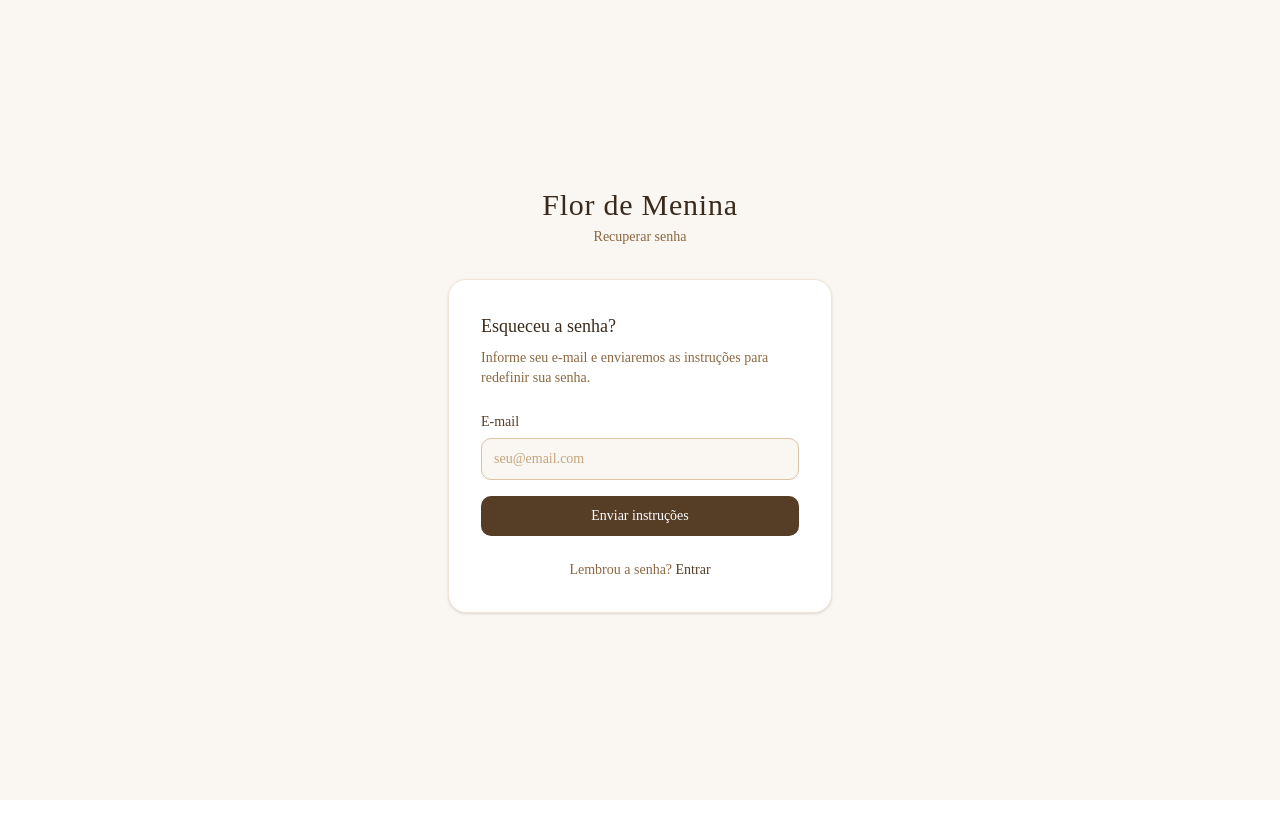
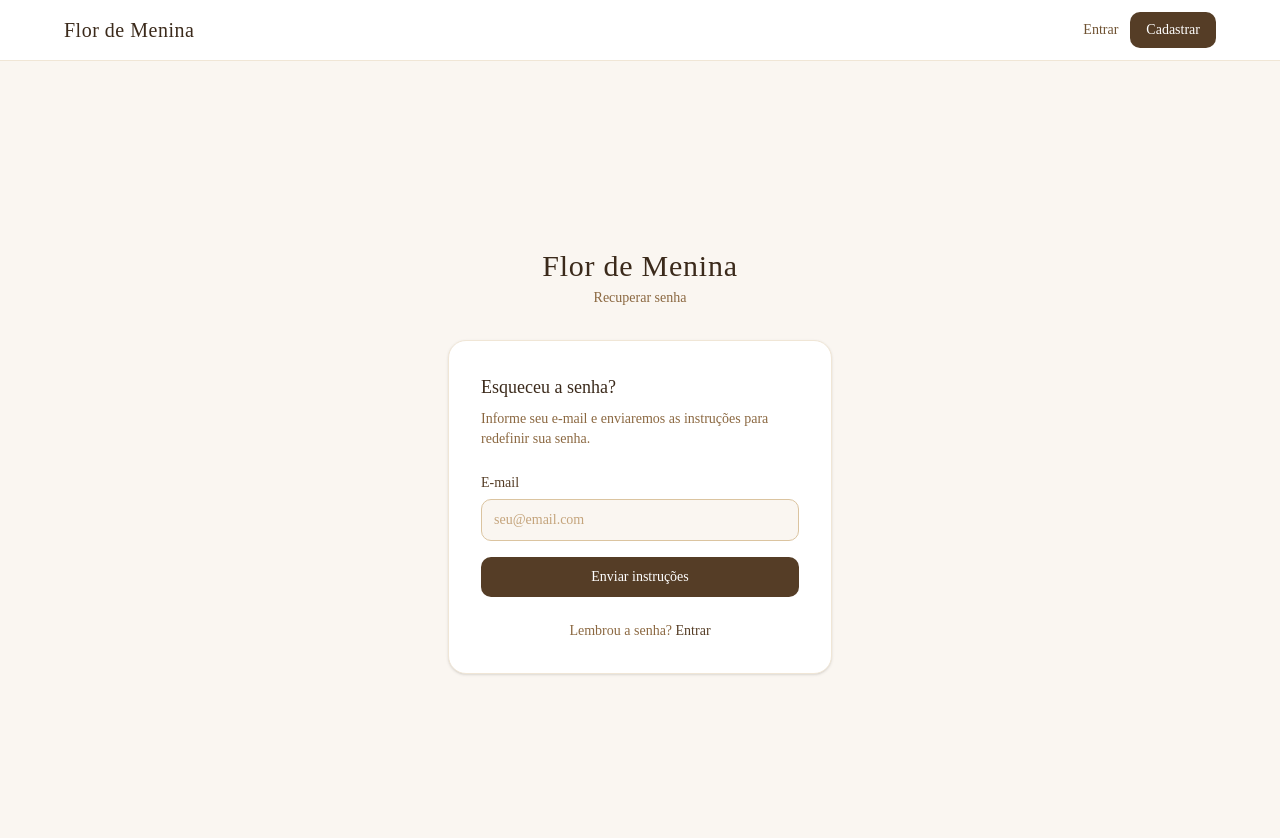
Before and after one commit to limvex/flor-de-menina, a Next.js app in the folder apps/web/: page /recuperar-senha in a window 1280 px wide. Shown: the top 838 px of the page. Before the commit the page ends 800 px from the top, so only its background shows below. Built offline with nearby package versions, Linux system fonts and the light colour scheme; no server answers.

Commit message:
feat(web): header temporário com estado de auth + AuthProvider no layout raiz

```diff
--- a/apps/web/package.json
+++ b/apps/web/package.json
@@ -14,15 +14,18 @@
     "@flor/database": "workspace:*",
     "@flor/types": "workspace:*",
     "@flor/ui": "workspace:*",
+    "@hookform/resolvers": "^5.2.2",
     "class-variance-authority": "^0.7.1",
     "clsx": "^2.1.1",
     "lucide-react": "^1.14.0",
     "next": "16.2.4",
     "react": "19.2.4",
     "react-dom": "19.2.4",
+    "react-hook-form": "^7.75.0",
     "shadcn": "^4.7.0",
     "tailwind-merge": "^3.5.0",
-    "tw-animate-css": "^1.4.0"
+    "tw-animate-css": "^1.4.0",
+    "zod": "^4.4.3"
   },
   "devDependencies": {
     "@tailwindcss/postcss": "^4",
--- a/apps/web/src/app/layout.tsx
+++ b/apps/web/src/app/layout.tsx
@@ -1,6 +1,8 @@
 import type { Metadata } from 'next';
 import { Geist, Geist_Mono } from 'next/font/google';
 import './globals.css';
+import { AuthProvider } from '@/lib/auth/auth-context';
+import { HeaderTemp } from '@/components/header-temp';
 
 const geistSans = Geist({
   variable: '--font-geist-sans',
@@ -13,8 +15,8 @@ const geistMono = Geist_Mono({
 });
 
 export const metadata: Metadata = {
-  title: 'Create Next App',
-  description: 'Generated by create next app',
+  title: 'Flor de Menina',
+  description: 'Moda feminina com estilo e personalidade',
 };
 
 export default function RootLayout({
@@ -23,8 +25,13 @@ export default function RootLayout({
   children: React.ReactNode;
 }>) {
   return (
-    <html lang="en" className={`${geistSans.variable} ${geistMono.variable} h-full antialiased`}>
-      <body className="min-h-full flex flex-col">{children}</body>
+    <html lang="pt-BR" className={`${geistSans.variable} ${geistMono.variable} h-full antialiased`}>
+      <body className="min-h-full flex flex-col">
+        <AuthProvider>
+          <HeaderTemp />
+          <main className="flex-1">{children}</main>
+        </AuthProvider>
+      </body>
     </html>
   );
 }
--- /dev/null
+++ b/apps/web/src/components/header-temp.tsx
@@ -0,0 +1,92 @@
+'use client';
+
+import { useState } from 'react';
+import Link from 'next/link';
+import { useAuth } from '@/lib/auth/use-auth';
+
+export function HeaderTemp() {
+  const { user, loading, logout } = useAuth();
+  const [menuOpen, setMenuOpen] = useState(false);
+
+  if (loading) {
+    return (
+      <header className="bg-white border-b border-flor-100 px-4 py-3">
+        <div className="max-w-6xl mx-auto flex items-center justify-between">
+          <Link href="/" className="font-serif text-xl text-flor-800 tracking-wide">
+            Flor de Menina
+          </Link>
+          <div className="w-20 h-4 bg-flor-100 rounded animate-pulse" />
+        </div>
+      </header>
+    );
+  }
+
+  return (
+    <header className="bg-white border-b border-flor-100 px-4 py-3">
+      <div className="max-w-6xl mx-auto flex items-center justify-between">
+        <Link href="/" className="font-serif text-xl text-flor-800 tracking-wide">
+          Flor de Menina
+        </Link>
+
+        {user ? (
+          <div className="relative">
+            <button
+              onClick={() => setMenuOpen((v) => !v)}
+              className="flex items-center gap-2 text-sm text-flor-700 hover:text-flor-900 transition"
+            >
+              <span className="w-7 h-7 bg-flor-200 rounded-full flex items-center justify-center text-xs font-medium text-flor-800">
+                {user.name[0].toUpperCase()}
+              </span>
+              <span className="hidden sm:inline">Olá, {user.name.split(' ')[0]}</span>
+              <svg width="14" height="14" fill="none" viewBox="0 0 24 24">
+                <path
+                  d="M6 9l6 6 6-6"
+                  stroke="currentColor"
+                  strokeWidth="2"
+                  strokeLinecap="round"
+                  strokeLinejoin="round"
+                />
+              </svg>
+            </button>
+
+            {menuOpen && (
+              <>
+                <div className="fixed inset-0 z-10" onClick={() => setMenuOpen(false)} />
+                <div className="absolute right-0 top-full mt-2 w-44 bg-white rounded-xl shadow-lg border border-flor-100 py-1 z-20">
+                  <Link
+                    href="/minha-conta"
+                    onClick={() => setMenuOpen(false)}
+                    className="block px-4 py-2.5 text-sm text-flor-700 hover:bg-flor-50 transition"
+                  >
+                    Minha conta
+                  </Link>
+                  <button
+                    onClick={() => {
+                      setMenuOpen(false);
+                      logout();
+                    }}
+                    className="w-full text-left px-4 py-2.5 text-sm text-flor-700 hover:bg-flor-50 transition"
+                  >
+                    Sair
+                  </button>
+                </div>
+              </>
+            )}
+          </div>
+        ) : (
+          <div className="flex items-center gap-3">
+            <Link href="/login" className="text-sm text-flor-600 hover:text-flor-800 transition">
+              Entrar
+            </Link>
+            <Link
+              href="/cadastro"
+              className="text-sm px-4 py-2 rounded-lg bg-flor-700 hover:bg-flor-800 text-white transition"
+            >
+              Cadastrar
+            </Link>
+          </div>
+        )}
+      </div>
+    </header>
+  );
+}
```
